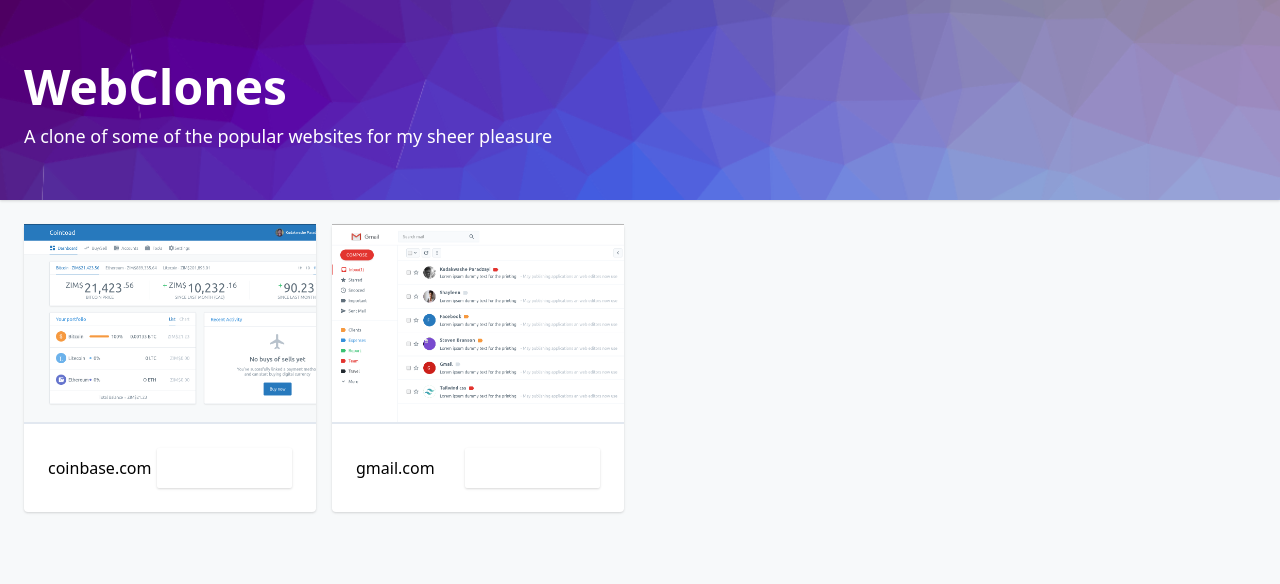
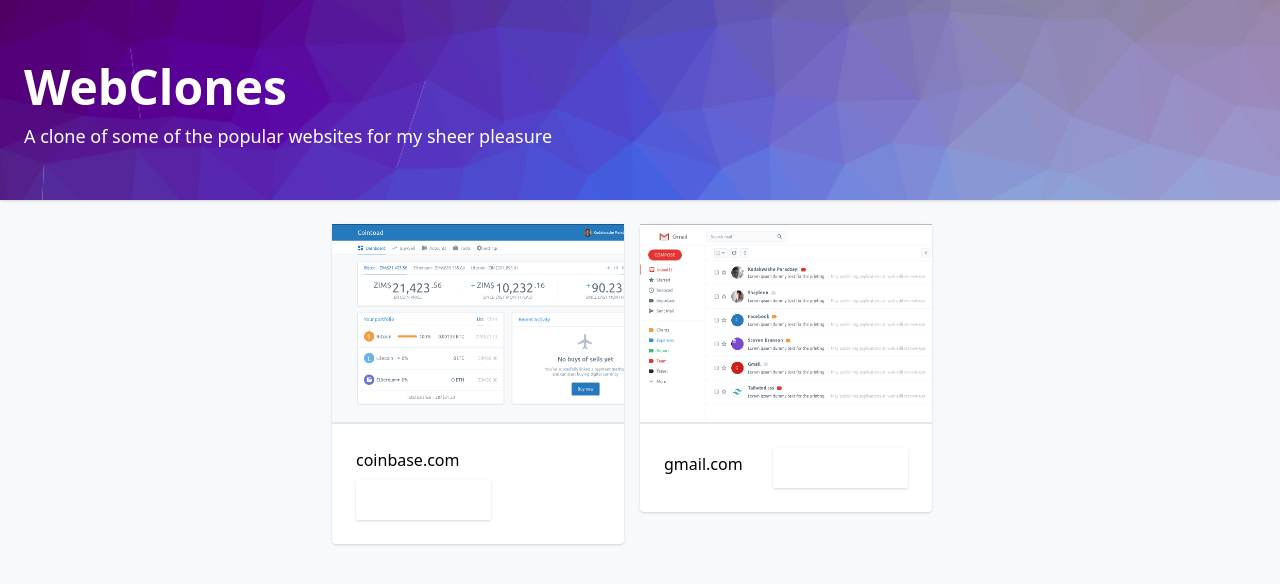
Before and after one commit to kudapara/webclones, a Vue app: page / in a window 1280 px wide. Shown: the top 584 px of the page. Built offline with nearby package versions, Linux system fonts and the light colour scheme; a web font is replaced by a local one.

Commit message:
Make the name and action button flex auto wrap

```diff
--- a/src/components/Landing.vue
+++ b/src/components/Landing.vue
@@ -7,14 +7,14 @@
       </div>
     </div>
 
-    <div class="px-6 flex flex-wrap justify-start">
+    <div class="px-6 flex flex-wrap justify-start sm:justify-center">
 
       <div class="w-full sm:w-1/2 md:w-1/3 lg:w-1/4" v-for="(clone, i) in clones" :key="i">
         <div class="mb-4 mr-4 bg-white rounded shadow">
           <div :style="{ 'background-image': `${clone.imageUrl}` }" class="h-48 bg-cover border-b-2" :class="{[`border-${clone.themeColor}`]: true, [`bg-${clone.themeColor}-lighter`]: true}"></div>
-          <div class="p-6 flex items-center justify-between">
-            <a class="text-grey-darkest no-underline" :href="clone.originalUrl">{{ clone.name }}</a>
-            <button  @click="$router.push(clone.cloneUrl)" :class="{ [`bg-${clone.themeColor}-dark`]: true, [`hover:bg-${clone.themeColor}`]: true }" class="inline-flex items-center shadow rounded-sm text-white py-2 px-4">Checkout <i class="material-icons ml-2">arrow_forward</i></button>
+          <div class="p-6 flex flex-wrap items-center justify-between">
+            <a class="text-grey-darkest no-underline mb-2 mr-2" :href="clone.originalUrl">{{ clone.name }}</a>
+            <button  @click="$router.push(clone.cloneUrl)" :class="{ [`bg-${clone.themeColor}-dark`]: true, [`hover:bg-${clone.themeColor}`]: true }" class="inline-flex items-center shadow rounded-sm  text-white py-2 px-4">Checkout <i class="material-icons ml-2">arrow_forward</i></button>
           </div>
         </div>
       </div>
```
